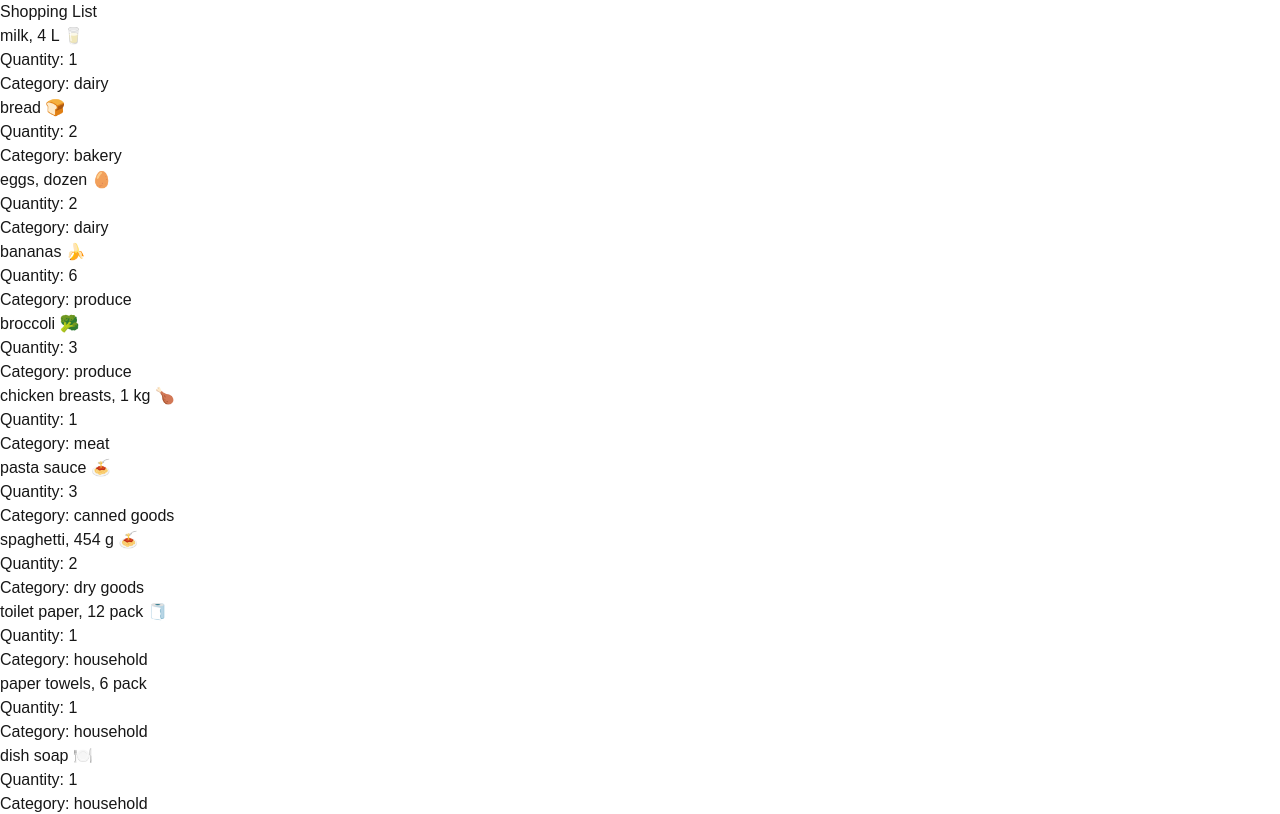
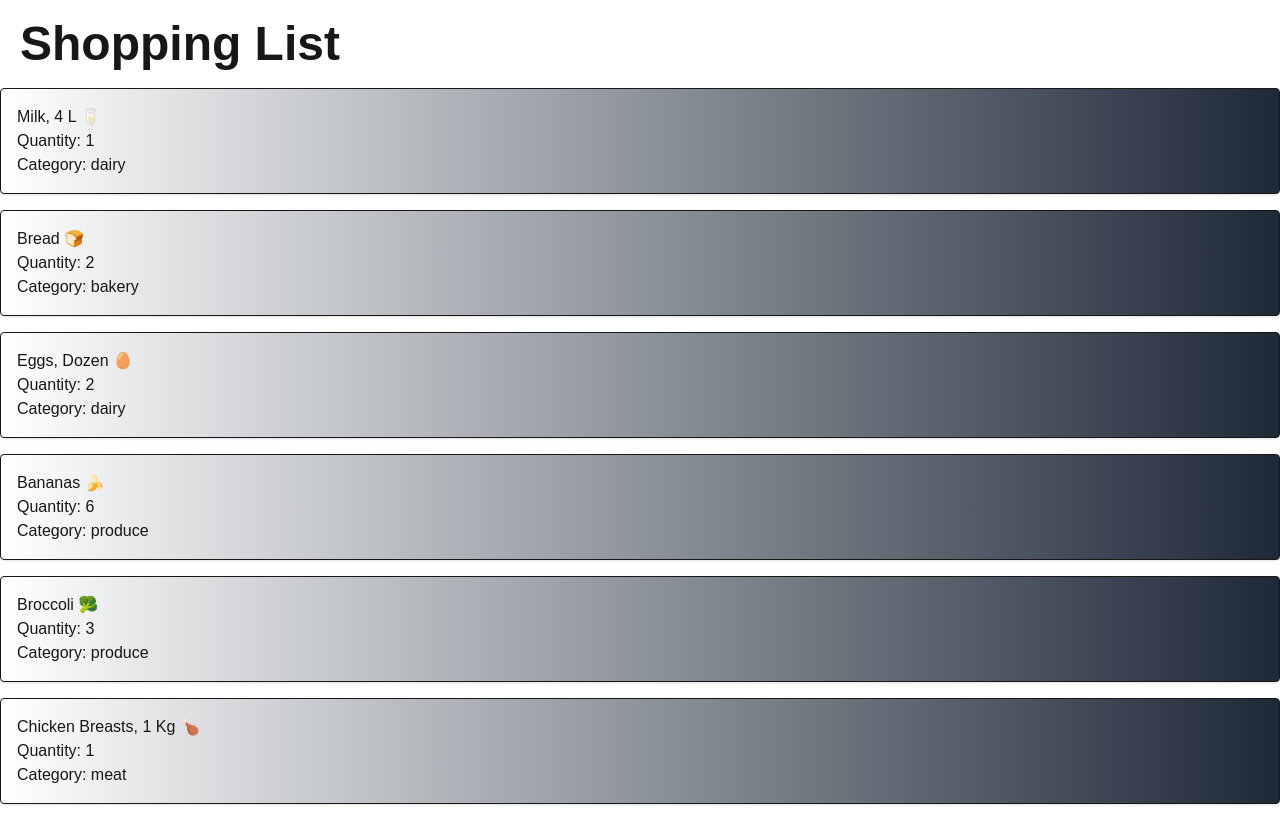
Before and after one commit to ConnorYasin/cprg306-assignments, a Next.js app: page /week-3 in a window 1280 px wide. Shown: the top 814 px of the page. Built offline with nearby package versions, Linux system fonts and the light colour scheme.

Commit message:
Adding Tailwind css

```diff
--- a/app/week-3/item.js
+++ b/app/week-3/item.js
@@ -1,7 +1,7 @@
 const Item = ({name, quantity, category}) => {
   return (
-    <div>
-        <h3>{name}</h3>
+    <div className="border p-4 mb-4 rounded shadow bg-gradient-to-r from-black-100 to-gray-800">
+        <h3 className="capitalize">{name}</h3>
         <p>Quantity: {quantity}</p>
         <p>Category: {category}</p>
     </div>
--- a/app/week-3/page.js
+++ b/app/week-3/page.js
@@ -5,7 +5,7 @@ import ItemList from './item-list';
 const Page = () => {
     return (
         <main>
-            <h1>Shopping List</h1>
+            <h1 className='font-bold text-5xl m-5'>Shopping List</h1>
             <ItemList />
         </main>
     );
```
